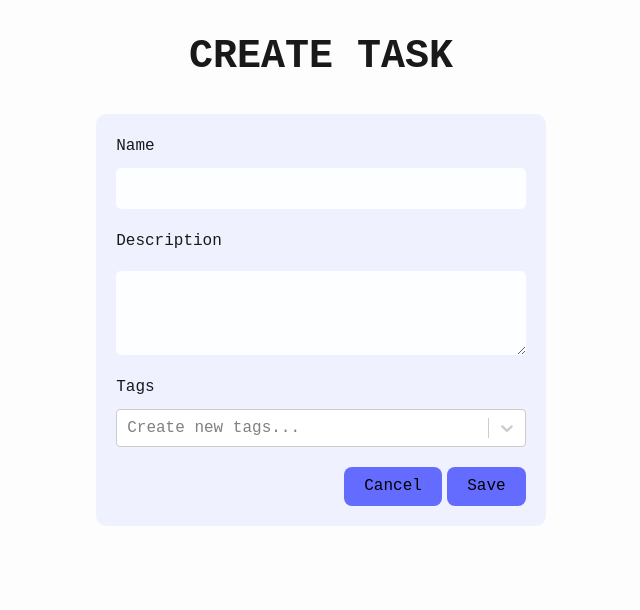
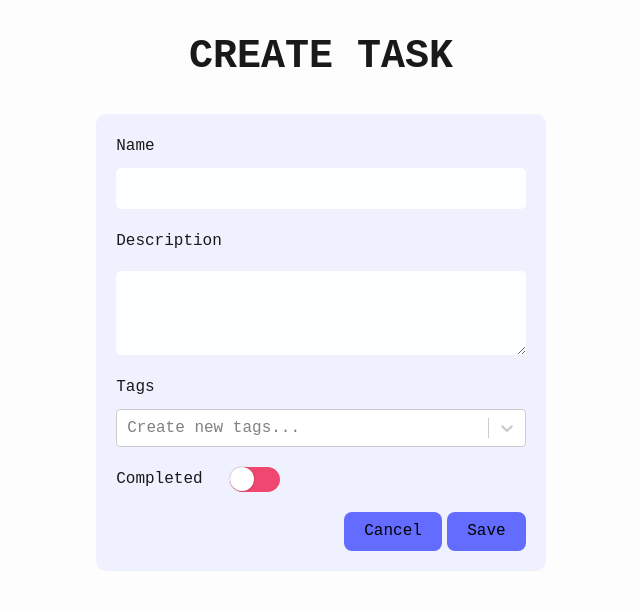
Before and after one commit to mayra-palomares/tasks-react-app, a React (Vite) app: page /tasks/create in a window 1280 px wide. Shown: the top 610 px of the page, without its empty margins (319-959 px from the left). Built offline with nearby package versions, Linux system fonts and the light colour scheme.

Commit message:
Create Switch component and add it to the form for the completed field

```diff
--- a/src/App.css
+++ b/src/App.css
@@ -125,6 +125,11 @@ button:focus-visible {
 	gap: 10px;
 }
 
+.form-group-switch {
+	display: flex;
+	gap: 10px;
+}
+
 .form-group > label {
 	flex: 1;
 	font-size: large;
@@ -159,6 +164,53 @@ textarea {
 	justify-content: flex-end;
 }
 
+.switch-checkbox {
+	height: 0;
+	width: 0;
+	visibility: hidden;
+}
+
+.switch-label {
+	display: flex;
+	align-items: center;
+	justify-content: space-between;
+	cursor: pointer;
+	width: 50px;
+	height: 25px;
+	background: grey;
+	border-radius: 100px;
+	position: relative;
+	transition: background-color .4s;
+}
+
+.switch-label .switch-button {
+	content: '';
+	position: absolute;
+	width: 24px;
+	height: 24px;
+	border-radius: 24px;
+	transition: 0.4s;
+	background: #fff;
+	box-shadow: 0 0 2px 0 rgba(10, 10, 10, 0.29);
+}
+
+.switch-checkbox:checked + .switch-label .switch-button {
+	left: 100%;
+	transform: translateX(-100%);
+}
+
+.switch-label:active .switch-button {
+	width: 60px;
+}
+
+.switch-on {
+	background-color: #06D6A0;
+}
+
+.switch-off {
+	background-color: #EF476F;
+}
+
 @media only screen and (max-width: 1200px) {
 	.task-page {
 		width: 70%;
--- a/src/components/TaskForm/index.tsx
+++ b/src/components/TaskForm/index.tsx
@@ -9,6 +9,7 @@ import {
 	parseFormSchematoTask,
 	parseTasktoFormSchema,
 } from './validator';
+import Switch from '../common/Switch';
 
 const initialTask = { title: '', description: '', tags: [], completed: false };
 
@@ -30,7 +31,7 @@ const TaskForm: FC<TaskFormProps> = ({ task = initialTask, handleSave }) => {
 
 	const onSubmit: SubmitHandler<FormSchema> = (data) => {
 		const parsedData = parseFormSchematoTask(data);
-		handleSave({ ...parsedData, completed: task.completed });
+		handleSave(parsedData);
 	};
 
 	return (
@@ -78,6 +79,22 @@ const TaskForm: FC<TaskFormProps> = ({ task = initialTask, handleSave }) => {
 				/>
 				{errors.tags && <span className="error">{errors.tags?.message}</span>}
 			</div>
+			<div className="form-group-switch">
+				<label>Completed</label>
+				<Controller
+					name="completed"
+					control={control}
+					render={({ field }) => {
+						return (
+							<Switch
+								{...field}
+								isOn={field.value}
+								handleToggle={field.onChange}
+							/>
+						);
+					}}
+				/>
+			</div>
 			<FormActionButtons />
 		</form>
 	);
--- a/src/components/TaskForm/validator.ts
+++ b/src/components/TaskForm/validator.ts
@@ -8,6 +8,7 @@ const formSchema = z.object({
     tags: z
         .array(z.object({ label: z.string(), value: z.string() }))
         .min(1, 'Tags are required'),
+    completed: z.boolean()
 });
 
 export type FormSchema = z.infer<typeof formSchema>;
@@ -26,7 +27,6 @@ export const parseFormSchematoTask = (data: FormSchema): TaskRequest => {
     const parsedTags = data.tags.map((tag) => tag.label);
     return {
         ...data,
-        tags: parsedTags,
-        completed: false,
+        tags: parsedTags
     };
 };
--- /dev/null
+++ b/src/components/common/Switch.tsx
@@ -0,0 +1,28 @@
+import { FC, useId } from 'react';
+
+type SwitchProps = {
+	isOn: boolean;
+	handleToggle: () => void;
+};
+
+const Switch: FC<SwitchProps> = ({ isOn, handleToggle }) => {
+	const switchId = useId();
+	return (
+		<>
+			<input
+				checked={isOn}
+				onChange={handleToggle}
+				className="switch-checkbox"
+				id={switchId}
+				type="checkbox"
+			/>
+			<label
+				className={isOn ? 'switch-label switch-on' : 'switch-label switch-off'}
+				htmlFor={switchId}
+			>
+				<span className="switch-button" />
+			</label>
+		</>
+	);
+};
+export default Switch;
```
